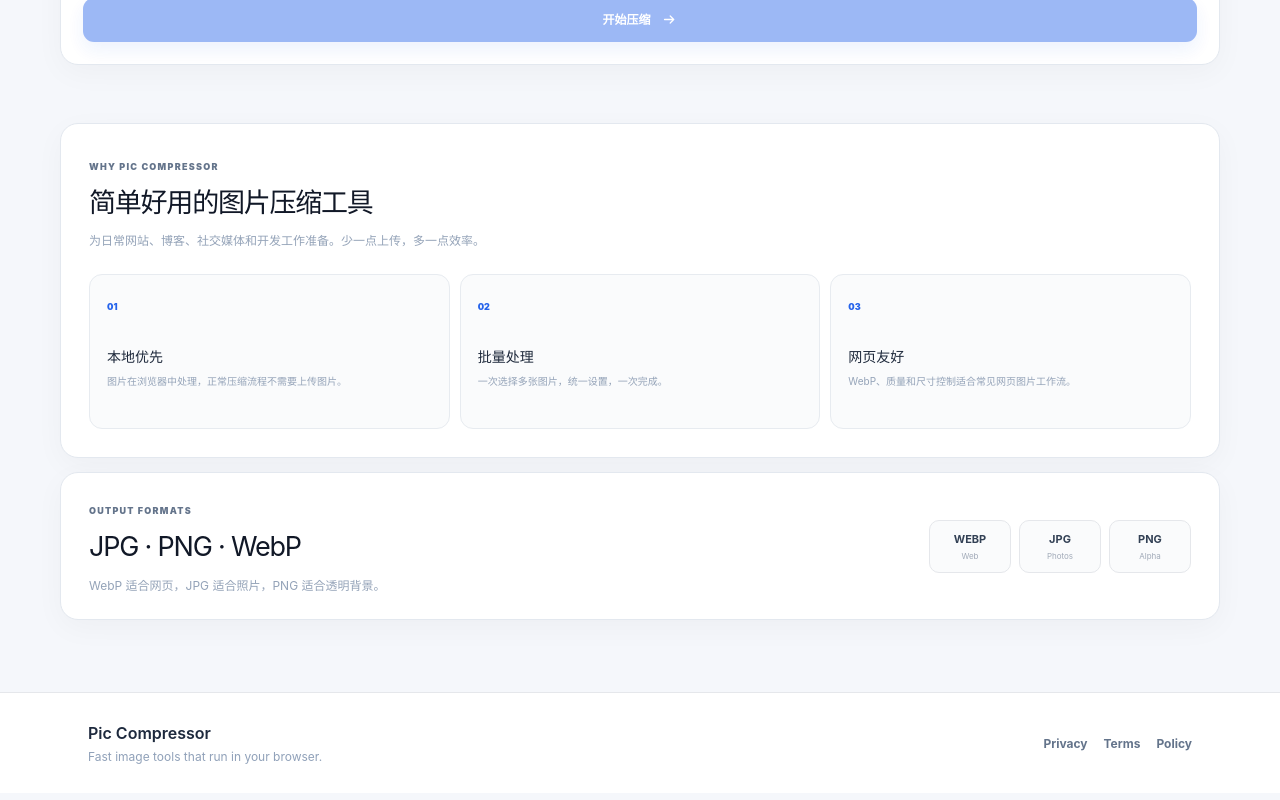
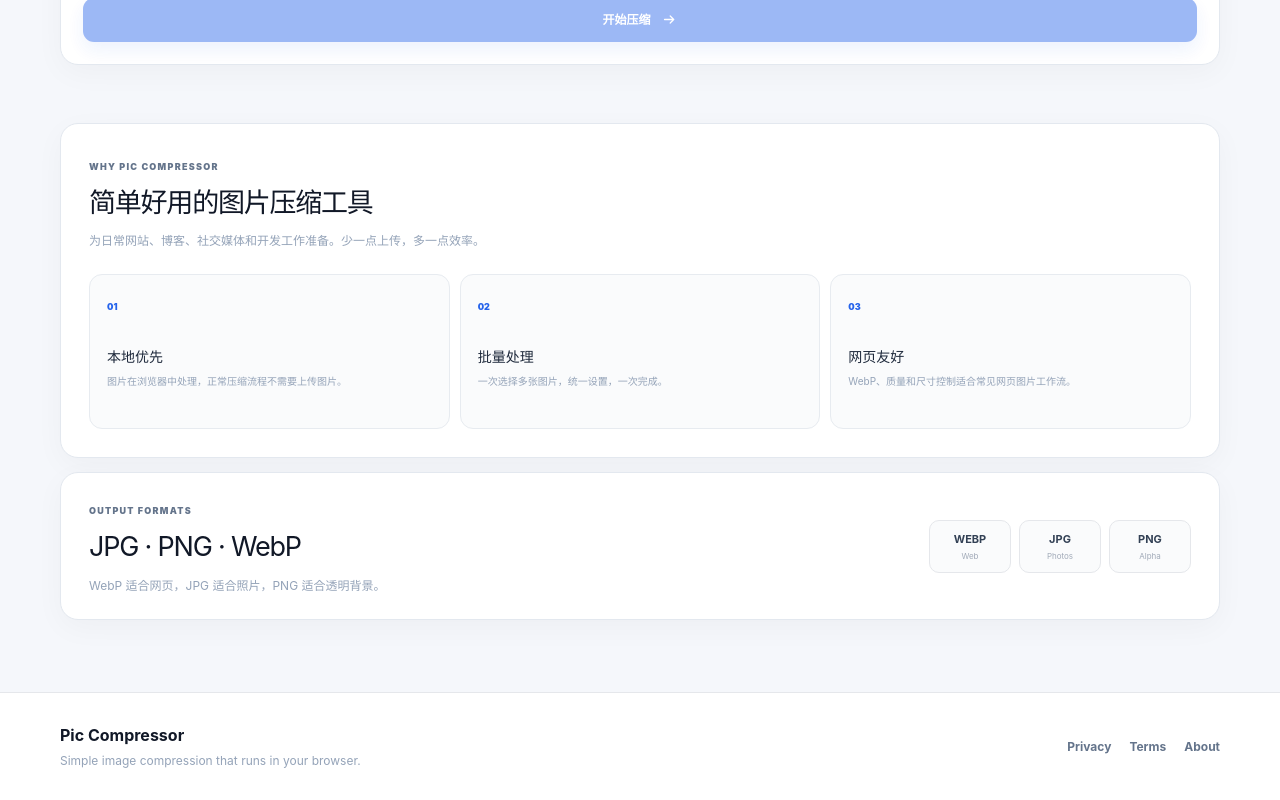
Before and after one commit to RyuSeiri/pic-compressor.github.io, a Next.js app: page / in a window 1280 px wide. Shown: the part 1473-2273 px from the top of the page. Built offline with nearby package versions, Linux system fonts and the light colour scheme.

Commit message:
redesign: rebuild navigation and legal pages

```diff
--- a/components/Footer.tsx
+++ b/components/Footer.tsx
@@ -1,2 +1,8 @@
 import Link from "next/link";
-export default function Footer(){return <footer className="site-footer"><div className="mx-auto flex w-full max-w-6xl flex-col gap-4 px-4 py-7 md:flex-row md:items-center md:justify-between md:px-6"><div><p className="font-semibold text-slate-800">Pic Compressor</p><p className="mt-1 text-xs text-slate-400">Fast image tools that run in your browser.</p></div><nav className="flex gap-4 text-sm"><Link className="footer-link" href="/privacy">Privacy</Link><Link className="footer-link" href="/terms">Terms</Link><Link className="footer-link" href="/policy">Policy</Link></nav></div></footer>}
+
+export default function Footer() {
+  return <footer className="site-footer"><div className="page-container footer-inner">
+    <div className="footer-brand"><strong>Pic Compressor</strong><p>Simple image compression that runs in your browser.</p></div>
+    <nav className="footer-links"><Link className="footer-link" href="/privacy">Privacy</Link><Link className="footer-link" href="/terms">Terms</Link><Link className="footer-link" href="/policy">About</Link></nav>
+  </div></footer>;
+}
```
